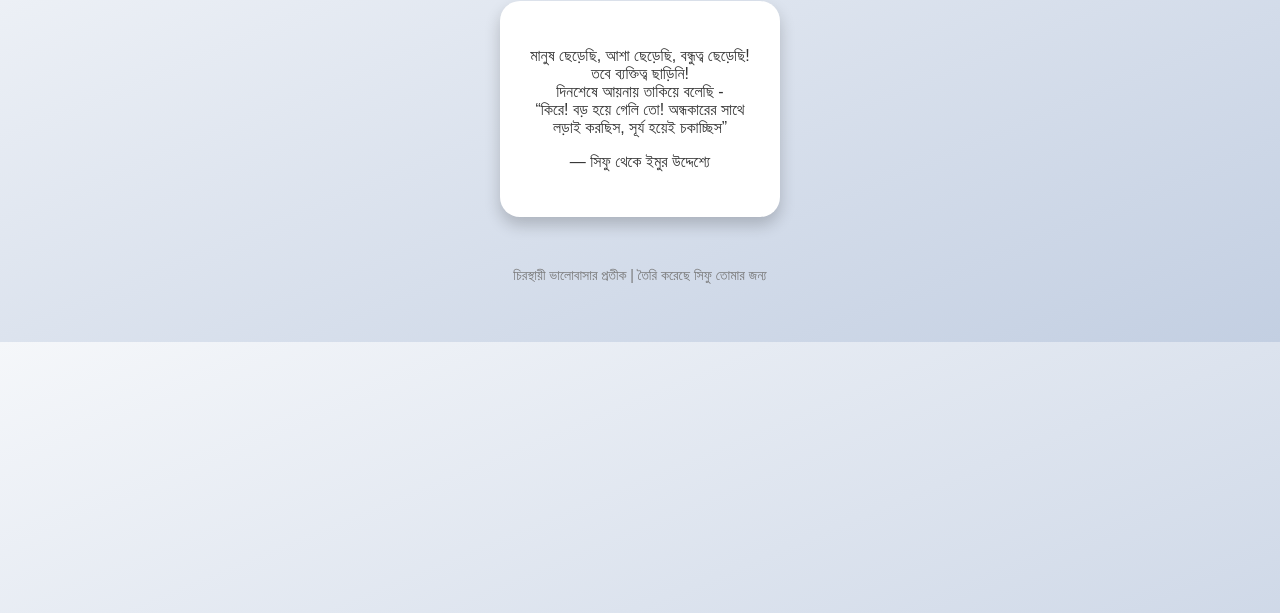
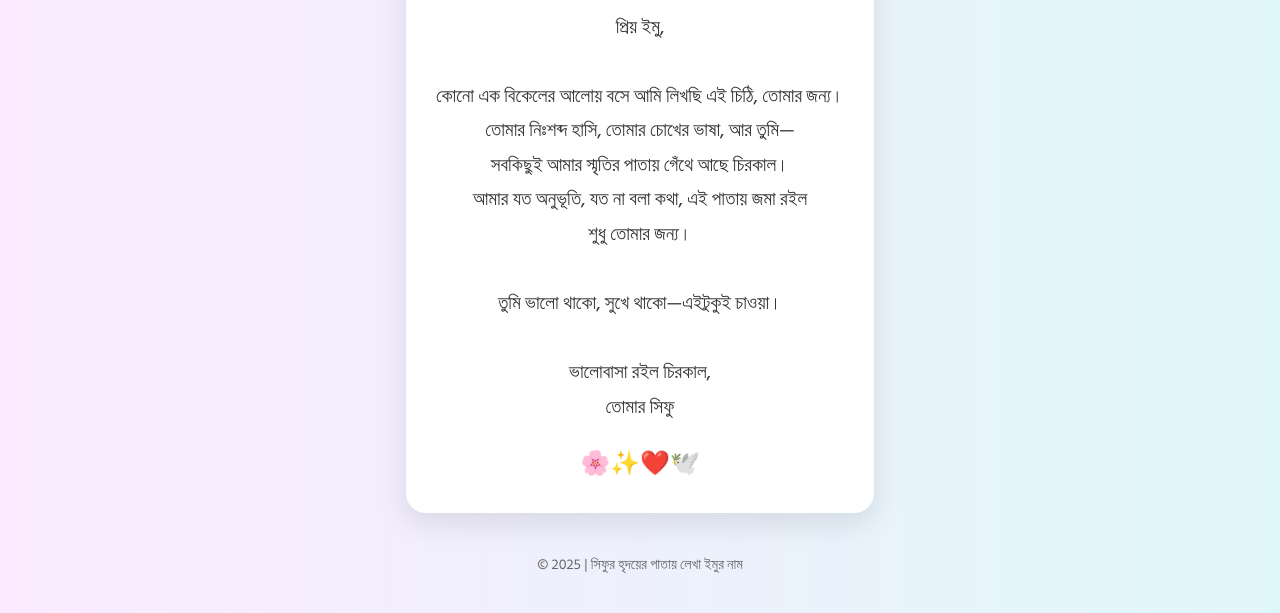
Before and after one commit to Saiful22134/imur-sriti, a plain HTML site: page index.html in a window 1280 px wide. Shown: the part 187-800 px from the top of the page. Drawn offline with Linux system fonts and the light colour scheme.

Commit message:
Add files via upload

```diff
--- a/index.html
+++ b/index.html
@@ -3,46 +3,68 @@
 <html lang="bn">
 <head>
     <meta charset="UTF-8">
-    <title>ইমুর স্মৃতির পাতা</title>
+    <meta name="viewport" content="width=device-width, initial-scale=1.0">
+    <title>ইমুর জন্য স্মৃতির পাতা</title>
+    <link href="https://fonts.googleapis.com/css2?family=Hind+Siliguri:wght@400;600&display=swap" rel="stylesheet">
     <style>
         body {
-            background: linear-gradient(to bottom right, #f5f7fa, #c3cfe2);
-            font-family: 'SolaimanLipi', sans-serif;
+            margin: 0;
+            padding: 0;
+            font-family: 'Hind Siliguri', sans-serif;
+            background: linear-gradient(to right, #fbeaff, #e0f7fa);
+            color: #333;
+            display: flex;
+            flex-direction: column;
+            align-items: center;
+            justify-content: center;
+            min-height: 100vh;
             text-align: center;
-            padding: 50px;
-            color: #333;
         }
-        .poem-box {
+        .container {
             background: white;
+            padding: 30px;
             border-radius: 20px;
-            box-shadow: 0 8px 16px rgba(0,0,0,0.2);
-            display: inline-block;
-            padding: 30px;
-            max-width: 600px;
-            margin-top: 50px;
+            box-shadow: 0 10px 30px rgba(0,0,0,0.1);
+            max-width: 800px;
+            margin: 20px;
         }
         h1 {
-            color: #444;
+            color: #880e4f;
+            font-size: 2.5em;
+            margin-bottom: 10px;
         }
-        .footer {
-            margin-top: 50px;
-            font-size: 14px;
-            color: #777;
+        p {
+            font-size: 1.2em;
+            line-height: 1.8;
+        }
+        .emoji {
+            font-size: 1.5em;
+        }
+        footer {
+            margin-top: 20px;
+            font-size: 0.9em;
+            color: #666;
         }
     </style>
 </head>
 <body>
-    <h1>ইমুর জন্য সিফুর ভালোবাসার চিঠি</h1>
-    <div class="poem-box">
-        <p>মানুষ ছেড়েছি, আশা ছেড়েছি, বন্ধুত্ব ছেড়েছি!<br>
-        তবে ব্যক্তিত্ব ছাড়িনি!<br>
-        দিনশেষে আয়নায় তাকিয়ে বলেছি -<br>
-        “কিরে! বড় হয়ে গেলি তো! অন্ধকারের সাথে<br>
-        লড়াই করছিস, সূর্য হয়েই চকাচ্ছিস”</p>
-        <p>— সিফু থেকে ইমুর উদ্দেশ্যে</p>
+    <div class="container">
+        <h1>ইমুর জন্য একটি ছোট্ট চিঠি</h1>
+        <p>
+            প্রিয় ইমু,<br><br>
+            কোনো এক বিকেলের আলোয় বসে আমি লিখছি এই চিঠি, তোমার জন্য।<br>
+            তোমার নিঃশব্দ হাসি, তোমার চোখের ভাষা, আর তুমি—<br>
+            সবকিছুই আমার স্মৃতির পাতায় গেঁথে আছে চিরকাল।<br>
+            আমার যত অনুভূতি, যত না বলা কথা, এই পাতায় জমা রইল<br>
+            শুধু তোমার জন্য।<br><br>
+            তুমি ভালো থাকো, সুখে থাকো—এইটুকুই চাওয়া।<br><br>
+            ভালোবাসা রইল চিরকাল,<br>
+            তোমার সিফু
+        </p>
+        <div class="emoji">🌸✨❤️🕊️</div>
     </div>
-    <div class="footer">
-        চিরস্থায়ী ভালোবাসার প্রতীক | তৈরি করেছে সিফু তোমার জন্য
-    </div>
+    <footer>
+        © 2025 | সিফুর হৃদয়ের পাতায় লেখা ইমুর নাম
+    </footer>
 </body>
 </html>
```
